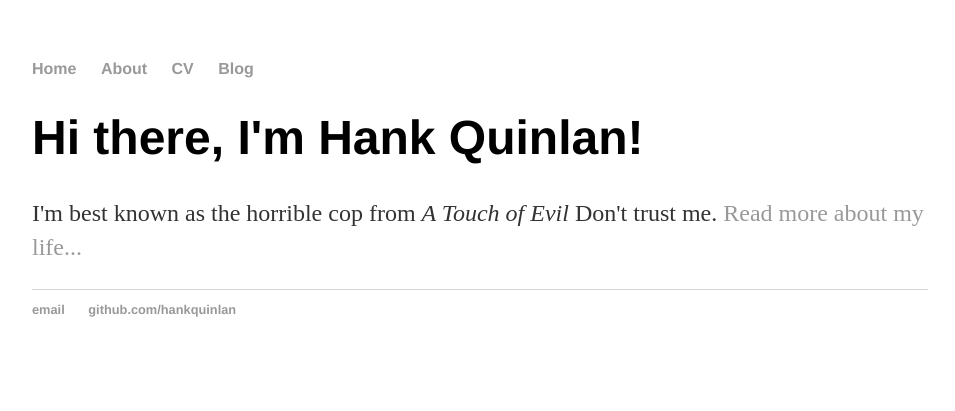
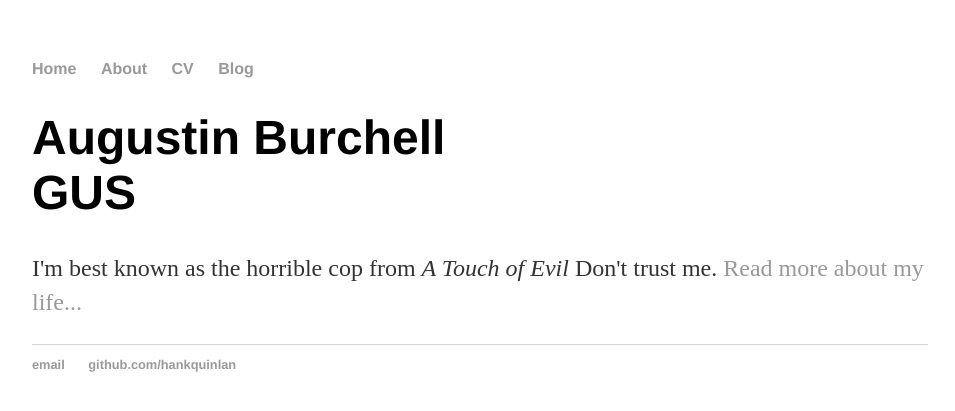
Before and after one commit to aburchell/aburchell.github.io, a Jekyll site: the page built from index.html, in a window 1280 px wide. Shown: the top 411 px of the page, without its empty margins (160-1115 px from the left). Built offline with Jekyll 4.4.1, drawn with Linux system fonts in a browser that asks for light colours.

Commit message:
Change header

```diff
--- a/index.html
+++ b/index.html
@@ -3,6 +3,6 @@ layout: default
 title: Augustin Burchell
 ---
 <div class="blurb">
-	<h1>Hi there, I'm Hank Quinlan!</h1>
+	<h1>Augustin Burchell</br>  GUS</h1>
 	<p>I'm best known as the horrible cop from <em>A Touch of Evil</em> Don't trust me. <a href="/about">Read more about my life...</a></p>
 </div><!-- /.blurb -->
```
